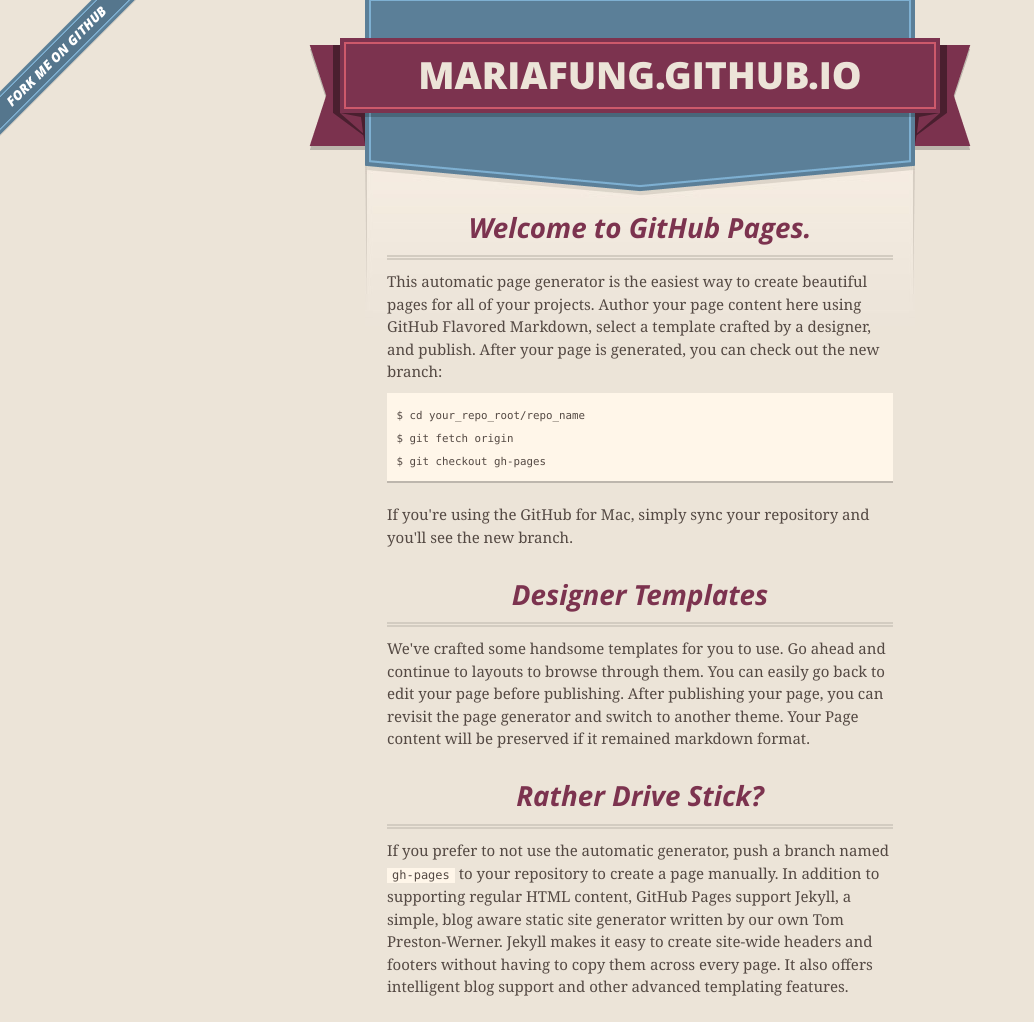
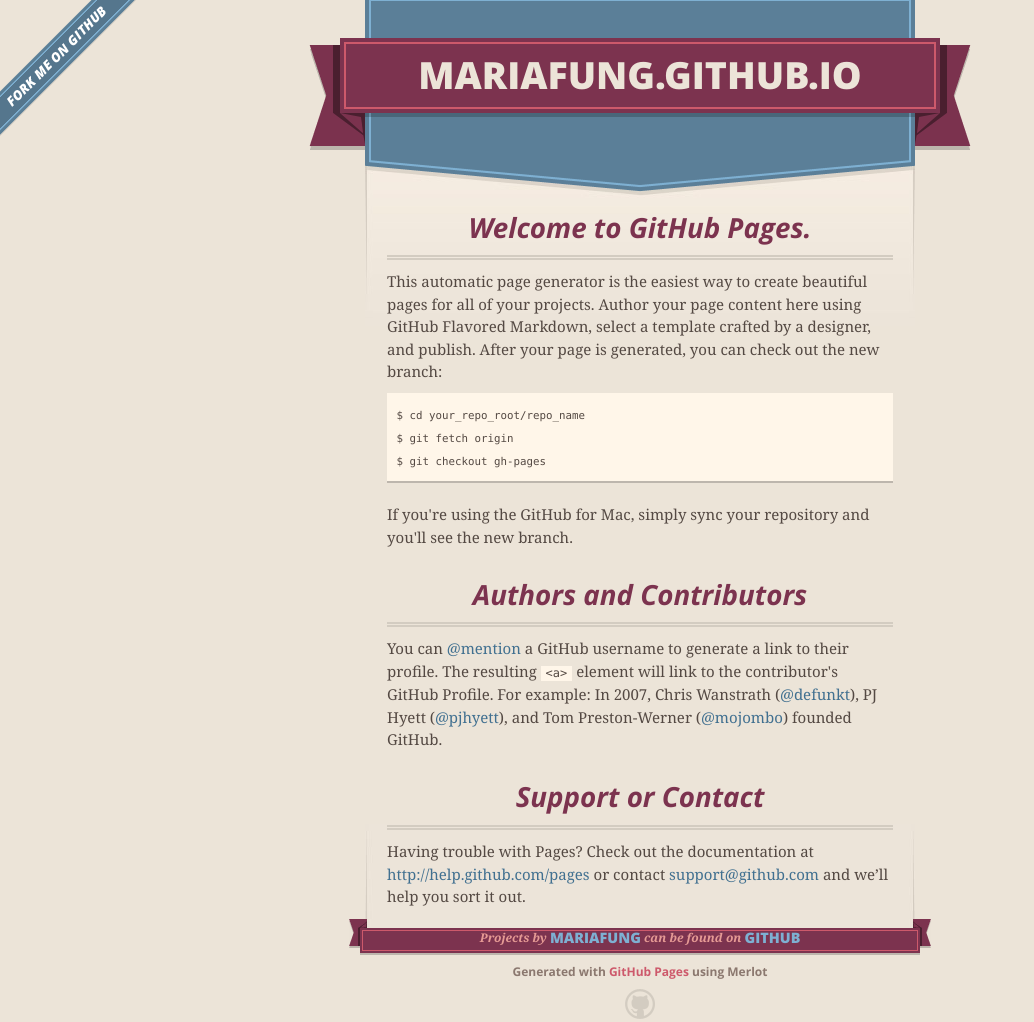
Before and after one commit to mariafung/mariafung.github.io, a plain HTML site: page index.html in a window 1280 px wide. Shown: the top 1022 px of the page, without its empty margins (0-1034 px from the left). Drawn offline with nearby package versions, Linux system fonts and the light colour scheme.

Commit message:
Taking out the middle parts of the page

```diff
--- a/index.html
+++ b/index.html
@@ -58,16 +58,6 @@ $ git checkout gh-pages
 <p>If you're using the GitHub for Mac, simply sync your repository and you'll see the new branch.</p>
 
 <h3>
-<a name="designer-templates" class="anchor" href="#designer-templates"><span class="octicon octicon-link"></span></a>Designer Templates</h3>
-
-<p>We've crafted some handsome templates for you to use. Go ahead and continue to layouts to browse through them. You can easily go back to edit your page before publishing. After publishing your page, you can revisit the page generator and switch to another theme. Your Page content will be preserved if it remained markdown format.</p>
-
-<h3>
-<a name="rather-drive-stick" class="anchor" href="#rather-drive-stick"><span class="octicon octicon-link"></span></a>Rather Drive Stick?</h3>
-
-<p>If you prefer to not use the automatic generator, push a branch named <code>gh-pages</code> to your repository to create a page manually. In addition to supporting regular HTML content, GitHub Pages support Jekyll, a simple, blog aware static site generator written by our own Tom Preston-Werner. Jekyll makes it easy to create site-wide headers and footers without having to copy them across every page. It also offers intelligent blog support and other advanced templating features.</p>
-
-<h3>
 <a name="authors-and-contributors" class="anchor" href="#authors-and-contributors"><span class="octicon octicon-link"></span></a>Authors and Contributors</h3>
 
 <p>You can <a href="https://github.com/blog/821" class="user-mention">@mention</a> a GitHub username to generate a link to their profile. The resulting <code>&lt;a&gt;</code> element will link to the contributor's GitHub Profile. For example: In 2007, Chris Wanstrath (<a href="https://github.com/defunkt" class="user-mention">@defunkt</a>), PJ Hyett (<a href="https://github.com/pjhyett" class="user-mention">@pjhyett</a>), and Tom Preston-Werner (<a href="https://github.com/mojombo" class="user-mention">@mojombo</a>) founded GitHub.</p>
```
